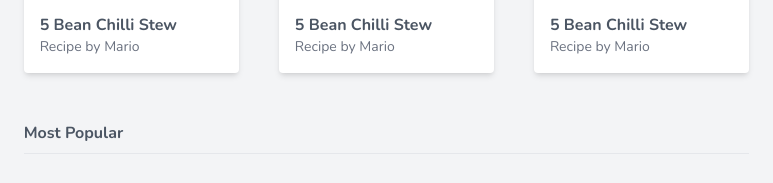
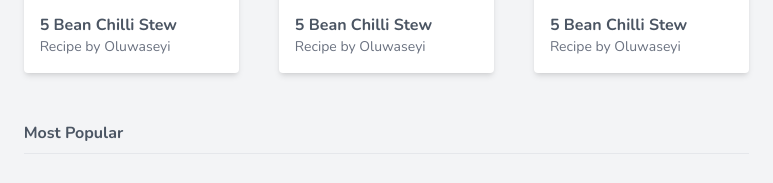
Before and after one commit to oyewunmio/Food_Recipes, a website: page public/index.html in a window 1280 px wide. Shown: the part 460-643 px from the top of the page, 467-1240 px from the left. Drawn offline with nearby package versions, Linux system fonts and the light colour scheme.

Commit message:
Frontend done

```diff
--- a/public/index.html
+++ b/public/index.html
@@ -69,7 +69,7 @@
                         <img src="img/lindsay-moe-SELw4p-MDmk-unsplash.jpg" alt="food" class="w-full h-32 sm:h-48 object-cover">
                         <div class="m-4">
                             <span class="font-bold ">5 Bean Chilli Stew</span>
-                            <span class="block text-gray-500 text-sm">Recipe by Mario</span>
+                            <span class="block text-gray-500 text-sm">Recipe by Oluwaseyi</span>
                         </div>
                         <div class="badge">
                             <svg class="w-4 inline-block" xmlns="http://www.w3.org/2000/svg" class="h-6 w-6" fill="none" viewBox="0 0 24 24" stroke="currentColor">
@@ -83,7 +83,7 @@
                         <img src="img/wallpapersden.com_pizza-vegetables-baked-goods_2560x1600.jpg" alt="food" class="w-full h-32 sm:h-48 object-cover">
                         <div class="m-4">
                             <span class="font-bold ">5 Bean Chilli Stew</span>
-                            <span class="block text-gray-500 text-sm">Recipe by Mario</span>
+                            <span class="block text-gray-500 text-sm">Recipe by Oluwaseyi</span>
                         </div>
                         <div class="badge">
                             <svg class="w-4 inline-block" xmlns="http://www.w3.org/2000/svg" class="h-6 w-6" fill="none" viewBox="0 0 24 24" stroke="currentColor">
@@ -97,7 +97,7 @@
                         <img src="img/767255.jpg" alt="food" class="w-full h-32 sm:h-48 object-cover">
                         <div class="m-4">
                             <span class="font-bold ">5 Bean Chilli Stew</span>
-                            <span class="block text-gray-500 text-sm">Recipe by Mario</span>
+                            <span class="block text-gray-500 text-sm">Recipe by Oluwaseyi</span>
                         </div>
                         <div class="badge">
                             <svg class="w-4 inline-block" xmlns="http://www.w3.org/2000/svg" class="h-6 w-6" fill="none" viewBox="0 0 24 24" stroke="currentColor">
```
Also changed, not shown: README.md.
